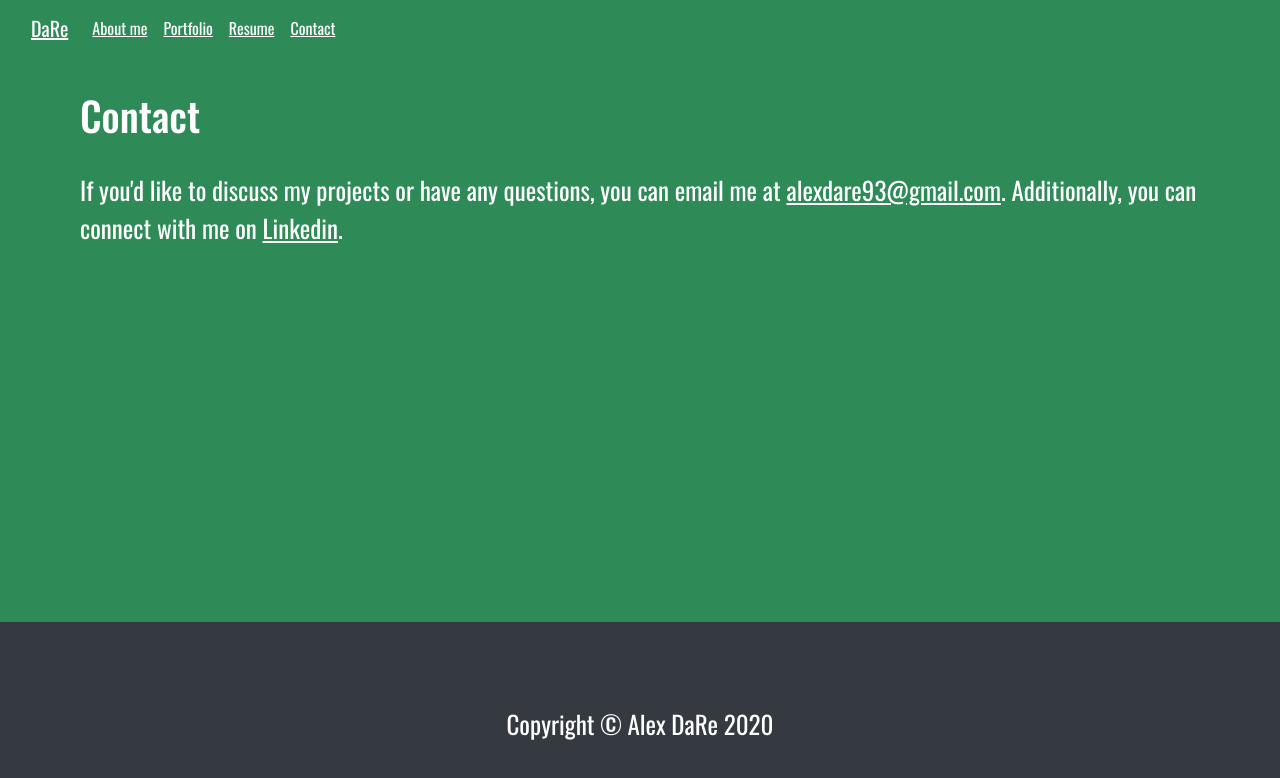
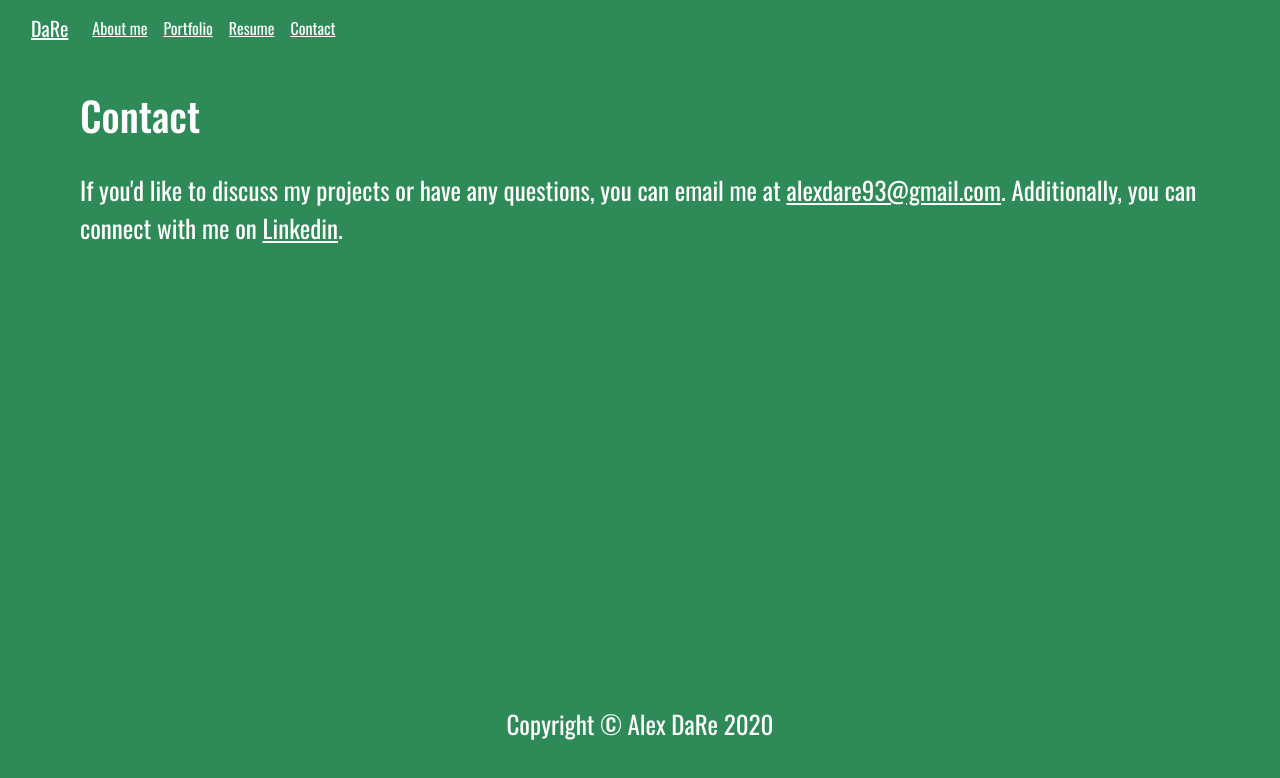
Before and after one commit to aldare93/new-react-portfolio, a React (Create React App) app: page /contact in a window 1280 px wide. Shown: the top 778 px of the page. Built offline with nearby package versions, Linux system fonts and the light colour scheme.

Commit message:
changed footer color

```diff
--- a/package.json
+++ b/package.json
@@ -8,6 +8,7 @@
     "@testing-library/user-event": "^12.1.10",
     "react": "^17.0.2",
     "react-dom": "^17.0.2",
+    "react-router-dom": "^5.2.0",
     "react-scripts": "4.0.3",
     "web-vitals": "^1.0.1"
   },
--- a/src/components/Footer.js
+++ b/src/components/Footer.js
@@ -3,7 +3,7 @@ import React from "react";
 function Footer() {
   return (
     <div className="footer">
-      <footer class="py-5 bg-dark fixed-bottom">
+      <footer class="py-5 fixed-bottom">
         <div class="container">
           <p class="m-0 text-center text-white">
             Copyright &copy; Alex DaRe 2020
```
Also changed, not shown: 2 other files (tests, documents, lock files or other folders).
